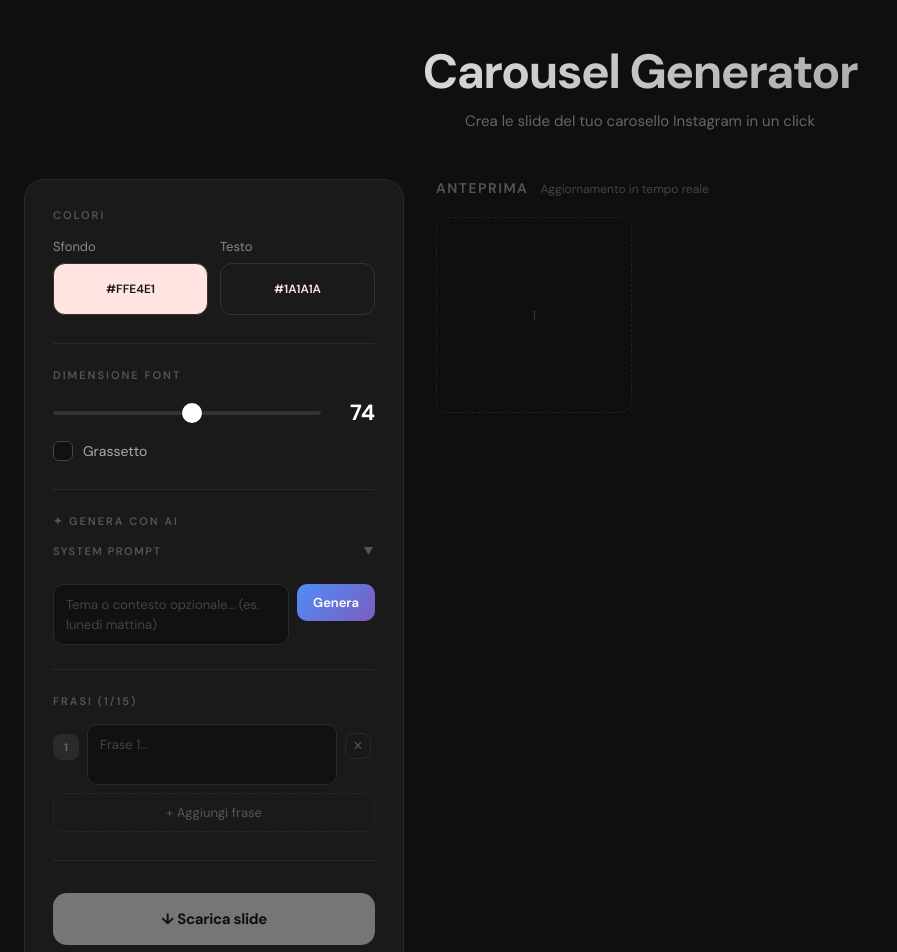
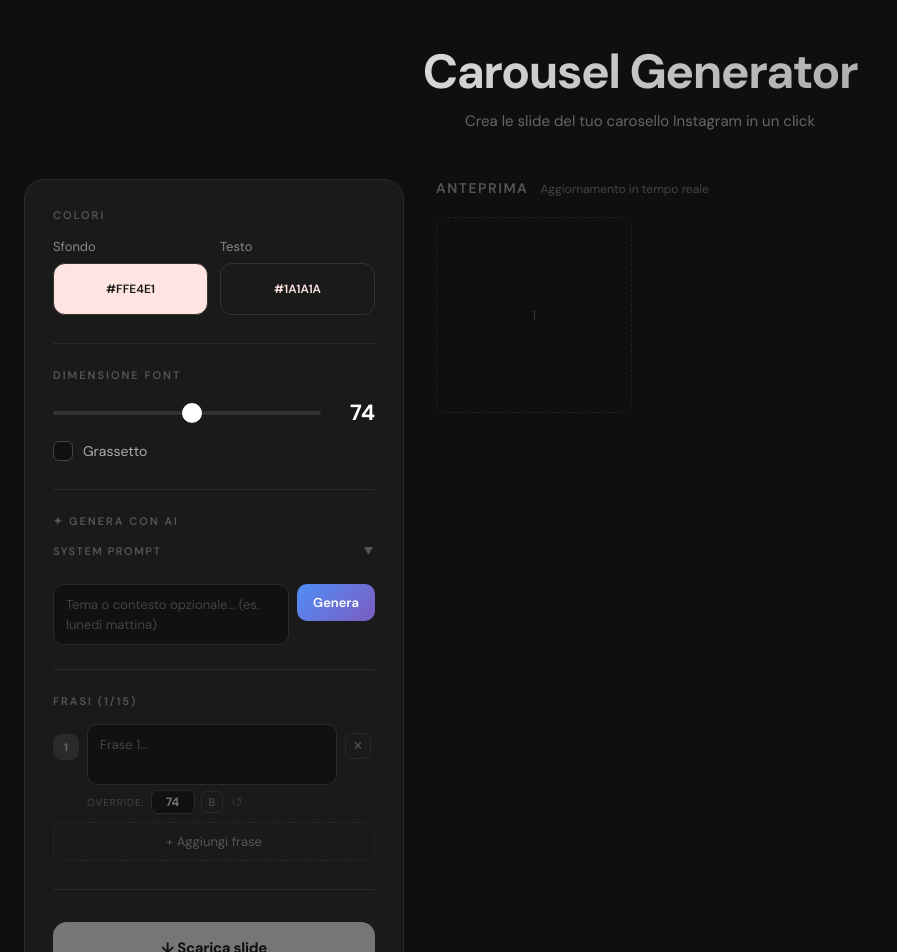
Before and after one commit to FraAnsu17/voidbingo_gen, a React (Vite) app: page / in a window 1280 px wide. Shown: the top 952 px of the page, without its empty margins (0-897 px from the left). Built offline with nearby package versions, Linux system fonts and the light colour scheme.

Commit message:
FEATURE: font size e grassetto per-slide

```diff
--- a/src/App.jsx
+++ b/src/App.jsx
@@ -64,8 +64,10 @@ function drawSlideOnCanvas(ctx, text, bgColor, fgColor, fontSize, bold = false)
   });
 }
 
-function SlidePreview({ text, bgColor, fgColor, fontSize, bold, index }) {
+function SlidePreview({ text, bgColor, fgColor, fontSize, bold, fontSizeOverride, boldOverride, index }) {
   const canvasRef = useRef(null);
+  const effFs = fontSizeOverride ?? fontSize;
+  const effBold = boldOverride ?? bold;
 
   useEffect(() => {
     const canvas = canvasRef.current;
@@ -74,11 +76,11 @@ function SlidePreview({ text, bgColor, fgColor, fontSize, bold, index }) {
     canvas.height = CANVAS_SIZE;
     const ctx = canvas.getContext("2d");
 
-    drawSlideOnCanvas(ctx, text, bgColor, fgColor, fontSize, bold);
+    drawSlideOnCanvas(ctx, text, bgColor, fgColor, effFs, effBold);
     document.fonts.ready.then(() => {
-      drawSlideOnCanvas(ctx, text, bgColor, fgColor, fontSize, bold);
+      drawSlideOnCanvas(ctx, text, bgColor, fgColor, effFs, effBold);
     });
-  }, [text, bgColor, fgColor, fontSize, bold]);
+  }, [text, bgColor, fgColor, effFs, effBold]);
 
   return (
     <div className="slide-preview-wrapper">
@@ -88,8 +90,10 @@ function SlidePreview({ text, bgColor, fgColor, fontSize, bold, index }) {
   );
 }
 
-function LightboxCanvas({ text, bgColor, fgColor, fontSize, bold, onClick }) {
+function LightboxCanvas({ text, bgColor, fgColor, fontSize, bold, fontSizeOverride, boldOverride, onClick }) {
   const canvasRef = useRef(null);
+  const effFs = fontSizeOverride ?? fontSize;
+  const effBold = boldOverride ?? bold;
 
   useEffect(() => {
     const canvas = canvasRef.current;
@@ -97,11 +101,11 @@ function LightboxCanvas({ text, bgColor, fgColor, fontSize, bold, onClick }) {
     canvas.width = CANVAS_SIZE;
     canvas.height = CANVAS_SIZE;
     const ctx = canvas.getContext("2d");
-    drawSlideOnCanvas(ctx, text, bgColor, fgColor, fontSize, bold);
+    drawSlideOnCanvas(ctx, text, bgColor, fgColor, effFs, effBold);
     document.fonts.ready.then(() => {
-      drawSlideOnCanvas(ctx, text, bgColor, fgColor, fontSize, bold);
+      drawSlideOnCanvas(ctx, text, bgColor, fgColor, effFs, effBold);
     });
-  }, [text, bgColor, fgColor, fontSize, bold]);
+  }, [text, bgColor, fgColor, effFs, effBold]);
 
   return (
     <canvas
@@ -163,7 +167,7 @@ Rispondi SOLO con un array JSON di 10 stringhe. Nessun altro testo.`);
 
   const addSlide = () => {
     if (slides.length >= 15) return;
-    setSlides((prev) => [...prev, { id: nextId.current++, text: "" }]);
+    setSlides((prev) => [...prev, { id: nextId.current++, text: "", fontSizeOverride: null, boldOverride: null }]);
   };
 
   const removeSlide = (id) => {
@@ -173,6 +177,10 @@ Rispondi SOLO con un array JSON di 10 stringhe. Nessun altro testo.`);
 
   const updateSlide = (id, text) => {
     setSlides((prev) => prev.map((s) => (s.id === id ? { ...s, text } : s)));
+  };
+
+  const updateSlideField = (id, field, value) => {
+    setSlides((prev) => prev.map((s) => (s.id === id ? { ...s, [field]: value } : s)));
   };
 
   // Genera i blob delle immagini
@@ -185,7 +193,9 @@ Rispondi SOLO con un array JSON di 10 stringhe. Nessun altro testo.`);
       canvas.width = CANVAS_SIZE;
       canvas.height = CANVAS_SIZE;
       const ctx = canvas.getContext("2d");
-      drawSlideOnCanvas(ctx, slide.text, bgColor, fgColor, fontSize, bold);
+      const sFs = slide.fontSizeOverride ?? fontSize;
+      const sBold = slide.boldOverride ?? bold;
+      drawSlideOnCanvas(ctx, slide.text, bgColor, fgColor, sFs, sBold);
       const blob = await new Promise((res) => canvas.toBlob(res, "image/jpeg", 0.95));
       blobs.push(blob);
     }
@@ -207,6 +217,8 @@ Rispondi SOLO con un array JSON di 10 stringhe. Nessun altro testo.`);
       const newSlides = phrases.slice(0, 10).map((text, i) => ({
         id: nextId.current++,
         text,
+        fontSizeOverride: null,
+        boldOverride: null,
       }));
       setSlides(newSlides);
       setAiStatus(`✓ ${newSlides.length} frasi generate!`);
@@ -855,6 +867,63 @@ Rispondi SOLO con un array JSON di 10 stringhe. Nessun altro testo.`);
           line-height: 1.4;
         }
 
+
+        /* PER-SLIDE OVERRIDES */
+        .slide-overrides {
+          display: flex;
+          align-items: center;
+          gap: 6px;
+          margin-top: 5px;
+          padding-left: 34px;
+        }
+
+        .override-btn {
+          background: none;
+          border: 1px solid #2a2a2a;
+          border-radius: 6px;
+          color: #555;
+          font-family: "DM Sans", -apple-system, sans-serif;
+          font-size: 11px;
+          padding: 3px 7px;
+          cursor: pointer;
+          transition: all 0.15s;
+          white-space: nowrap;
+        }
+
+        .override-btn:hover { border-color: #444; color: #888; }
+        .override-btn.active { border-color: #fff; color: #fff; background: #1f1f1f; }
+
+        .override-fs-input {
+          width: 44px;
+          background: #111;
+          border: 1px solid #2a2a2a;
+          border-radius: 6px;
+          color: #fff;
+          font-family: "DM Sans", -apple-system, sans-serif;
+          font-size: 12px;
+          font-weight: 700;
+          padding: 3px 6px;
+          text-align: center;
+          -moz-appearance: textfield;
+        }
+
+        .override-fs-input::-webkit-inner-spin-button,
+        .override-fs-input::-webkit-outer-spin-button { -webkit-appearance: none; }
+        .override-fs-input:focus { outline: none; border-color: #555; }
+
+        .override-reset {
+          background: none;
+          border: none;
+          color: #333;
+          cursor: pointer;
+          font-size: 14px;
+          padding: 0 2px;
+          line-height: 1;
+          transition: color 0.15s;
+        }
+
+        .override-reset:hover { color: #ff6b6b; }
+
         /* AI SECTION */
         .ai-section {
           margin-bottom: 0;
@@ -1027,7 +1096,8 @@ Rispondi SOLO con un array JSON di 10 stringhe. Nessun altro testo.`);
               <div className="section-title">Frasi ({slides.length}/15)</div>
               <div className="slides-list">
                 {slides.map((slide, idx) => (
-                  <div key={slide.id} className="slide-input-row">
+                  <div key={slide.id}>
+                    <div className="slide-input-row">
                       <div className="slide-num">{idx + 1}</div>
                       <textarea
                         className="slide-textarea"
@@ -1041,6 +1111,45 @@ Rispondi SOLO con un array JSON di 10 stringhe. Nessun altro testo.`);
                         }}
                       />
                       <button className="remove-btn" onClick={() => removeSlide(slide.id)} title="Rimuovi">×</button>
+                    </div>
+                    <div className="slide-overrides">
+                      <span style={{fontSize:"10px",color:"#444",letterSpacing:"1px",textTransform:"uppercase"}}>Override:</span>
+                      <input
+                        className="override-fs-input"
+                        type="number"
+                        min={12}
+                        max={150}
+                        placeholder={String(fontSize)}
+                        value={slide.fontSizeOverride ?? ""}
+                        onChange={(e) => updateSlideField(slide.id, "fontSizeOverride", e.target.value ? Number(e.target.value) : null)}
+                        title="Font size per questa slide"
+                      />
+                      <button
+                        className={`override-btn ${slide.boldOverride === true ? "active" : slide.boldOverride === false ? "active" : ""}`}
+                        onClick={() => {
+                          if (slide.boldOverride === null || slide.boldOverride === undefined) {
+                            updateSlideField(slide.id, "boldOverride", !bold);
+                          } else {
+                            updateSlideField(slide.id, "boldOverride", null);
+                          }
+                        }}
+                        title={slide.boldOverride !== null && slide.boldOverride !== undefined ? "Rimuovi override grassetto" : "Imposta override grassetto"}
+                      >
+                        {slide.boldOverride !== null && slide.boldOverride !== undefined
+                          ? slide.boldOverride ? "B ✓" : "B ✗"
+                          : "B"}
+                      </button>
+                      {(slide.fontSizeOverride !== null || (slide.boldOverride !== null && slide.boldOverride !== undefined)) && (
+                        <button
+                          className="override-reset"
+                          onClick={() => {
+                            updateSlideField(slide.id, "fontSizeOverride", null);
+                            updateSlideField(slide.id, "boldOverride", null);
+                          }}
+                          title="Rimuovi tutti gli override"
+                        >↺</button>
+                      )}
+                    </div>
                   </div>
                 ))}
               </div>
@@ -1076,12 +1185,14 @@ Rispondi SOLO con un array JSON di 10 stringhe. Nessun altro testo.`);
                 slide.text.trim() ? (
                   <div key={slide.id} onClick={() => setLightbox(idx)} style={{cursor:"zoom-in"}}>
                   <SlidePreview
-                    key={`${slide.id}-${bgColor}-${fgColor}-${fontSize}`}
+                    key={`${slide.id}-${bgColor}-${fgColor}-${fontSize}-${slide.fontSizeOverride}-${slide.boldOverride}`}
                     text={slide.text}
                     bgColor={bgColor}
                     fgColor={fgColor}
                     fontSize={fontSize}
                     bold={bold}
+                    fontSizeOverride={slide.fontSizeOverride}
+                    boldOverride={slide.boldOverride}
                     index={idx}
                   />
                   </div>
@@ -1124,6 +1235,8 @@ Rispondi SOLO con un array JSON di 10 stringhe. Nessun altro testo.`);
               fgColor={fgColor}
               fontSize={fontSize}
               bold={bold}
+              fontSizeOverride={slide.fontSizeOverride}
+              boldOverride={slide.boldOverride}
               onClick={(e) => e.stopPropagation()}
             />
             {idx < total - 1 && (
```
Lines whose indentation alone changed are shown as unchanged.
